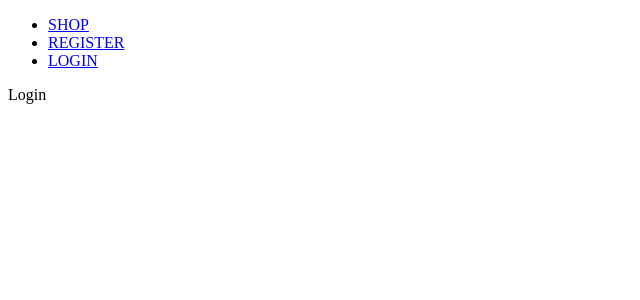
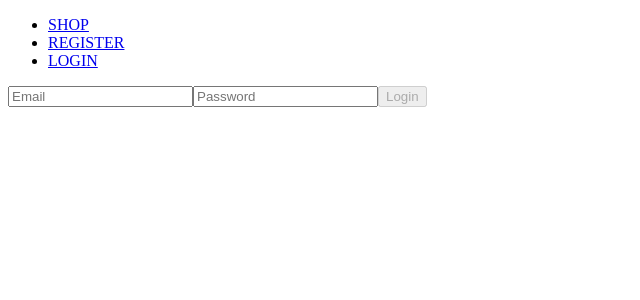
Before and after one commit to Yas3jb/Y-capstone, a React (Vite) app: page /login in a window 1280 px wide. Shown: the top 300 px of the page, without its empty margins (0-640 px from the left). Built offline with nearby package versions, Linux system fonts and the light colour scheme.

Commit message:
Create user login functionality

```diff
--- a/src/Components/Login/Login.jsx
+++ b/src/Components/Login/Login.jsx
@@ -1,3 +1,48 @@
+import { useState, useEffect } from "react";
+import { fetchUser, Authenticate } from "../../API/api.js";
+import { useNavigate } from "react-router-dom";
+
+// Component for user login
 export default function Login() {
-  return <div>Login</div>;
+  // State variables to store user input
+  const [email, setEmail] = useState("");
+  const [password, setPassword] = useState("");
+  // Hook for navigation
+  const navigate = useNavigate();
+
+  // Effect hook to authenticate user
+  useEffect(() => {
+    Authenticate();
+  }, []);
+
+  // Function to handle login submission
+  const handleLogin = async (e) => {
+    e.preventDefault();
+    await fetchUser({ email, password });
+    // Clearing input fields after successful login
+    setEmail("");
+    setPassword("");
+    // Navigating back to the root path after successful login
+    navigate("/");
+  };
+
+  return (
+    <div>
+      <form onSubmit={handleLogin}>
+        <input
+          type="email"
+          value={email}
+          placeholder="Email"
+          onChange={(e) => setEmail(e.target.value)}
+        />
+        <input
+          type="password"
+          value={password}
+          placeholder="Password"
+          onChange={(e) => setPassword(e.target.value)}
+        />
+        <button disabled={!email || !password}>Login</button>
+      </form>
+    </div>
+  );
 }
```
